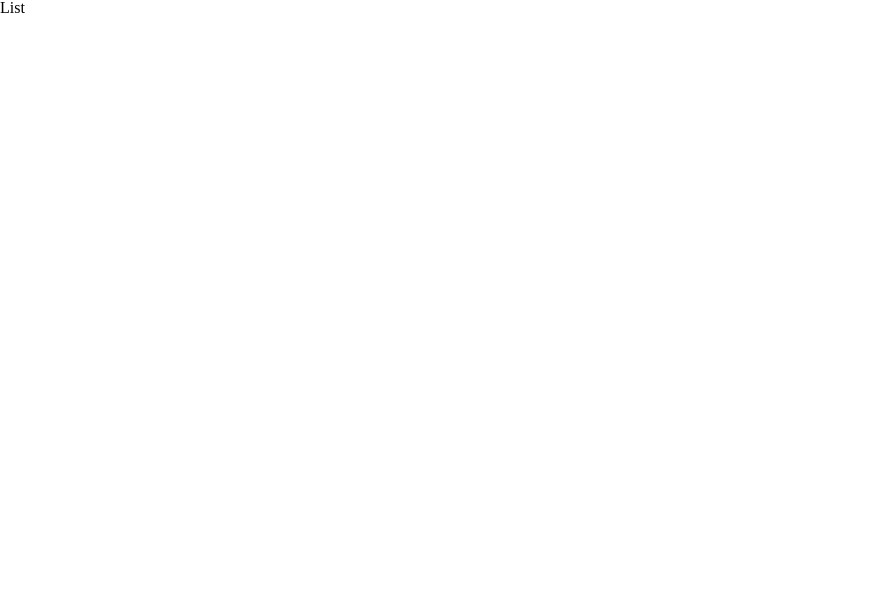
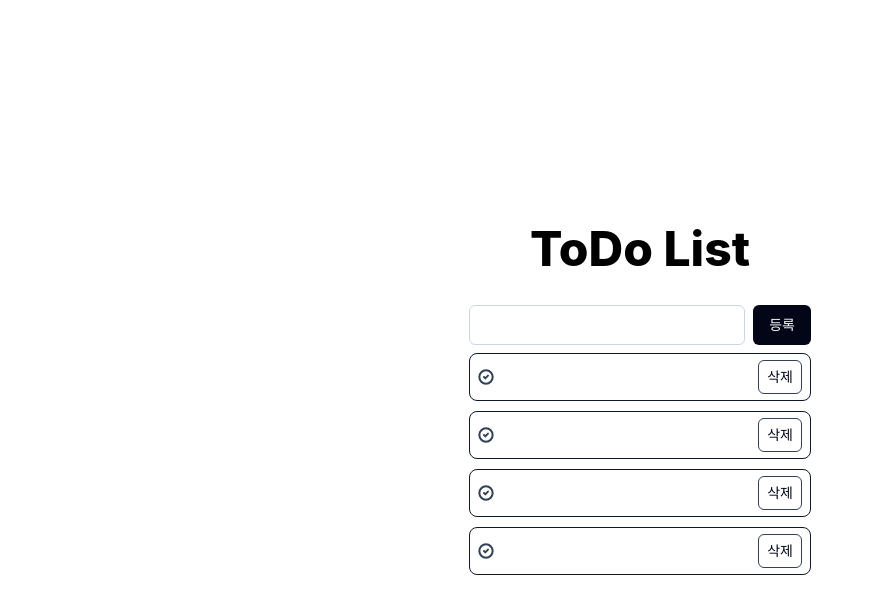
Before and after one commit to neo-rooney/wanted-pre-onborading-frontend-challenge-19, a React (Vite) app: page / in a window 1280 px wide. Shown: the top 614 px of the page, without its empty margins (0-874 px from the left). Built offline with nearby package versions, Linux system fonts and the light colour scheme.

Commit message:
feat: TodoList UI 조립

```diff
--- a/src/App.tsx
+++ b/src/App.tsx
@@ -2,7 +2,14 @@ import List from "./components/List";
 
 function App() {
   return (
-    <div>
+    <div
+      style={{
+        display: "flex",
+        alignItems: "center",
+        justifyContent: "center",
+        height: "100%",
+      }}
+    >
       <List />
     </div>
   );
--- /dev/null
+++ b/src/components/List/List.module.scss
@@ -0,0 +1,25 @@
+.container {
+  width: 100%;
+  max-width: 342px;
+}
+
+.title {
+  @include h1;
+  display: inline-block;
+  margin-bottom: 32px;
+  text-align: center;
+  width: 100%;
+}
+
+.inputWrapper {
+  display: flex;
+  align-items: center;
+  gap: 8px;
+  margin-bottom: 8px;
+}
+
+.listWrapper {
+  display: flex;
+  flex-direction: column;
+  gap: 10px;
+}
--- a/src/components/List/List.tsx
+++ b/src/components/List/List.tsx
@@ -1,5 +1,25 @@
+import Button from "../atoms/Button";
+import Input from "../atoms/Input";
+import ListItem from "../molecules/ListItem";
+import styles from "./List.module.scss";
+
 const List = () => {
-  return <div>List</div>;
+  return (
+    <section className={styles.container}>
+      <span className={styles.title}>ToDo List</span>
+
+      <div className={styles.inputWrapper}>
+        <Input />
+        <Button size="large">등록</Button>
+      </div>
+      <div className={styles.listWrapper}>
+        <ListItem />
+        <ListItem />
+        <ListItem />
+        <ListItem />
+      </div>
+    </section>
+  );
 };
 
 export default List;
--- a/src/styles/index.scss
+++ b/src/styles/index.scss
@@ -1,2 +1,11 @@
 @import "./reset.scss";
 @import "./designTokens/tokens.scss";
+
+html {
+  height: 100dvh;
+}
+
+body,
+#root {
+  height: 100%;
+}
```
